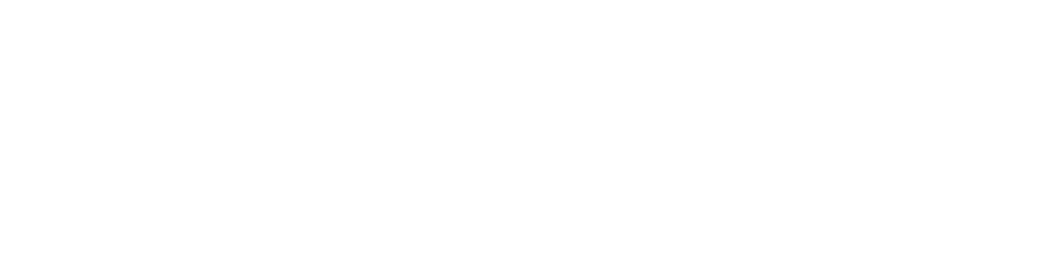
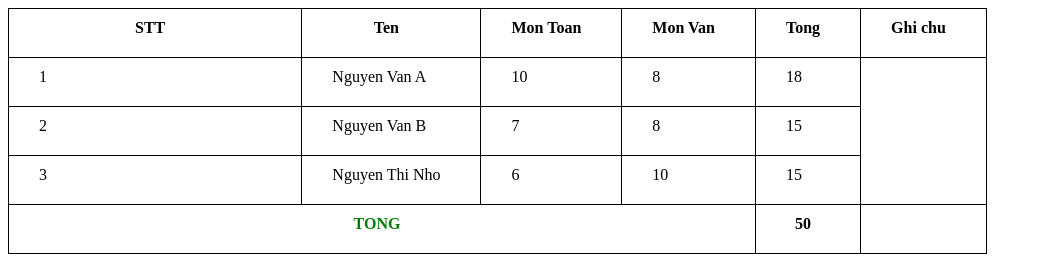
Before and after one commit to thanhphongdo/web-course-1, a plain HTML site: page unit2/index.html in a window 1280 px wide. Shown: the whole page, without its empty margins (0-1042 px from the left). Drawn offline with Linux system fonts and the light colour scheme.

Commit message:
format table

```diff
--- a/unit2/index.html
+++ b/unit2/index.html
@@ -1,12 +1,77 @@
 <!DOCTYPE html>
 <html lang="en">
+
 <head>
     <meta charset="UTF-8">
     <meta http-equiv="X-UA-Compatible" content="IE=edge">
     <meta name="viewport" content="width=device-width, initial-scale=1.0">
     <title>Document</title>
 </head>
+<style>
+    table,
+    th,
+    td {
+        border: 1px solid black;
+        border-collapse: collapse;
+    }
+
+    th,
+    td {
+        padding-top: 10px;
+        padding-bottom: 20px;
+        padding-left: 30px;
+        padding-right: 40px;
+    }
+</style>
+
 <body>
+    <table>
+        <thead>
+            <tr>
+                <th style="width:30%">STT</th>
+                <th>Ten</th>
+                <th>Mon Toan</th>
+                <th>Mon Van</th>
+                <th>Tong</th>
+                <th>Ghi chu</th>
 
+            </tr>
+        </thead>
+
+        <tbody>
+            <tr>
+                <td>1</td>
+                <td>Nguyen Van A</td>
+                <td>10</td>
+                <td>8</td>
+                <td>18</td>
+                <td rowspan="3"></td>
+
+            </tr>
+            <tr>
+                <td>2</td>
+                <td>Nguyen Van B</td>
+                <td>7</td>
+                <td>8</td>
+                <td>15</td>
+
+            </tr>
+            <tr>
+                <td>3</td>
+                <td>Nguyen Thi Nho</td>
+                <td>6</td>
+                <td>10</td>
+                <td>15</td>
+            </tr>
+        </tbody>
+
+        <tfoot>
+            <tr>
+                <th colspan="4" style="text-align:center;color:green;">TONG</th>
+                <th>50</th>
+            </tr>
+        </tfoot>
+    </table>
 </body>
+
 </html>
```
